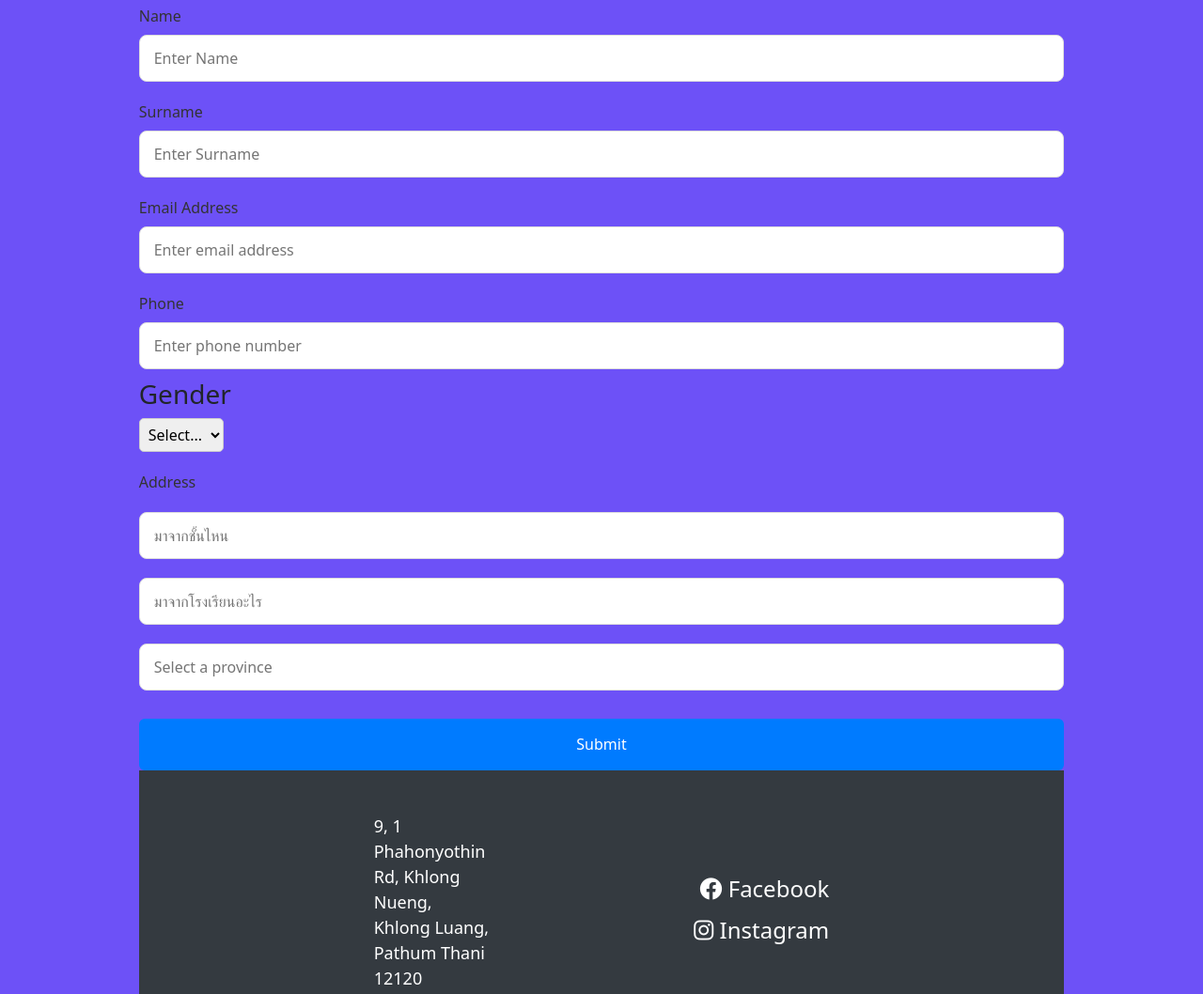
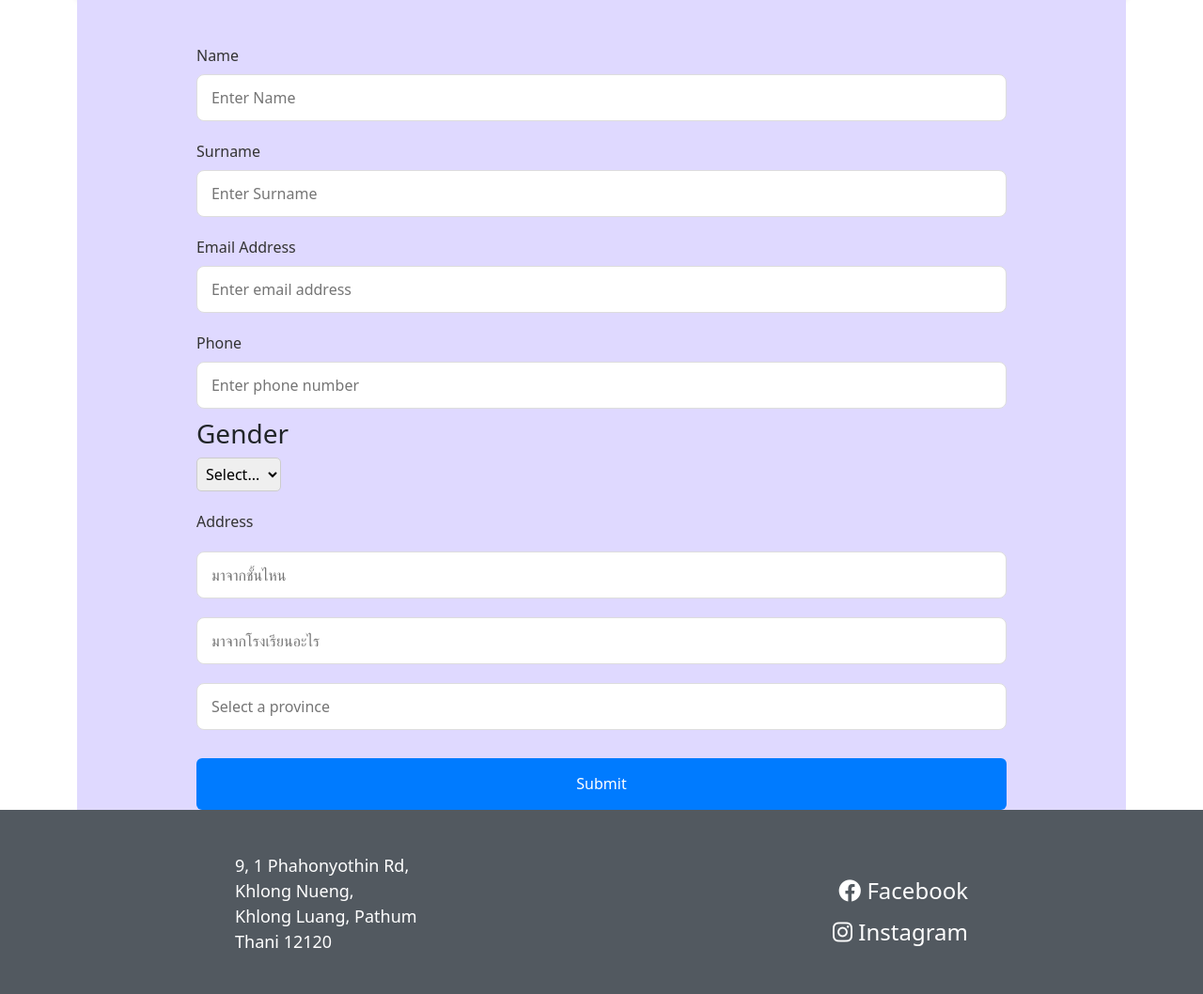
Before and after one commit to ChokD/BU-Open-House-Website, a plain HTML site: page registration.html in a window 1280 px wide. Shown: the part 251-1309 px from the top of the page at 94% size. Drawn offline with nearby package versions, Linux system fonts and the light colour scheme.

Commit message:
registration

```diff
--- a/registration.html
+++ b/registration.html
@@ -69,27 +69,27 @@
         </nav>
       </div>
     </div>
-    <section class="container"></section>
-    <header>BU Registration Form</header>
+    <section class="container">
+      <header >BU Registration Form</header>
       <div class="boxRegistration">
-        <form action="#" class="form">
+        <form id="registrationForm" class="form">
           <div class="input-box">
             <label>Name</label>
-                <input type="text" placeholder="Enter Name" />
+            <input type="text" id="name" placeholder="Enter Name" />
           </div>
           <div class="input-box">
             <label>Surname</label>
-                <input type="text" placeholder="Enter Surname" />
+            <input type="text" id="surname" placeholder="Enter Surname" />
           </div>
           <div class="column">
             <div class="input-box">
               <label>Email Address</label>
-                    <input type="text" placeholder="Enter email address" />
+              <input type="text" id="email" placeholder="Enter email address" />
             </div>
             <div class="column">
               <div class="input-box">
                 <label>Phone</label>
-                    <input type="text" placeholder="Enter phone number" />
+                <input type="text" id="phone" placeholder="Enter phone number" />
               </div>
               <div class="gender-box">
                 <h3>Gender</h3>
@@ -99,11 +99,10 @@
                   <option value="female">Female</option>
                 </select><br>
               </div>
-
               <div class="input-box address">
                 <label>Address</label>
-                <input list="Class" placeholder="มาจากชั้นไหน" กรุณาใส่ด้วย/>
-                <input type="text" placeholder="มาจากโรงเรียนอะไร" กรุณาใส่ด้วย/>
+                <input list="Class" id="class" placeholder="มาจากชั้นไหน" กรุณาใส่ด้วย/>
+                <input type="text" id="school" placeholder="มาจากโรงเรียนอะไร" กรุณาใส่ด้วย/>
                 <datalist id="Class">
                   <option value="ม.1">
                   <option value="ม.2">
@@ -112,7 +111,7 @@
                   <option value="ม.5">
                   <option value="ม.6">
                 </datalist>
-                    <input list="provinces" placeholder="Select a province">
+                <input list="provinces" id="province" placeholder="Select a province">
                 <datalist id="provinces">
                   <option value="กรุงเทพเเละปริมณฑล">
                   <option value="เชียงใหม่">
@@ -194,8 +193,10 @@
                   <option value="สมุทรสงคราม">
                 </datalist>
               </div>
+            </div>
+          </div>
+          <button type="submit">Submit</button>
         </form>
-        <button>Submit</button>
       </div>
     </section>
     <footer
@@ -205,7 +206,7 @@
         padding-left: 250px;
         padding-right: 250px;
         color: white;
-        background-color: #343a40;
+        background-color: #525960;
       "
     >
       <div class="row justify-content-between align-items-center">
@@ -238,5 +239,30 @@
         </div>
       </div>
     </footer>
+    <script>
+      document.getElementById('registrationForm').addEventListener('submit', function(event) {
+        event.preventDefault(); // Prevent the default form submission
+
+        // Gather form data
+        const name = document.getElementById('name').value;
+        const surname = document.getElementById('surname').value;
+        const email = document.getElementById('email').value;
+        const phone = document.getElementById('phone').value;
+        const gender = document.getElementById('gender').value;
+        const classValue = document.getElementById('class').value;
+        const school = document.getElementById('school').value;
+        const province = document.getElementById('province').value;
+
+        // Log form data to the console
+        console.log('Name:', name);
+        console.log('Surname:', surname);
+        console.log('Email:', email);
+        console.log('Phone:', phone);
+        console.log('Gender:', gender);
+        console.log('Class:', classValue);
+        console.log('School:', school);
+        console.log('Province:', province);
+      });
+    </script>
   </body>
 </html>
--- a/style.css
+++ b/style.css
@@ -27,14 +27,6 @@ body {
   background-color: #f4f4f4;
 }
 
-.boxRegistration {
-  min-height: 100vh;
-  display: flex;
-  align-items: center;
-  justify-content: center;
-  background: rgb(109, 81, 247);
-}
-
 header {
   background: #751c8b;
   color: #fff;
@@ -57,6 +49,14 @@ img {
   margin: 15px 0;
   display: block;
   animation: fadeIn 1s ease-in-out;
+}
+
+.boxRegistration {
+  min-height: 100vh;
+  display: flex;
+  align-items: center;
+  justify-content: center;
+  background: rgb(223, 217, 255);
 }
 
 .container header {
```
Lines whose indentation alone changed are shown as unchanged.
